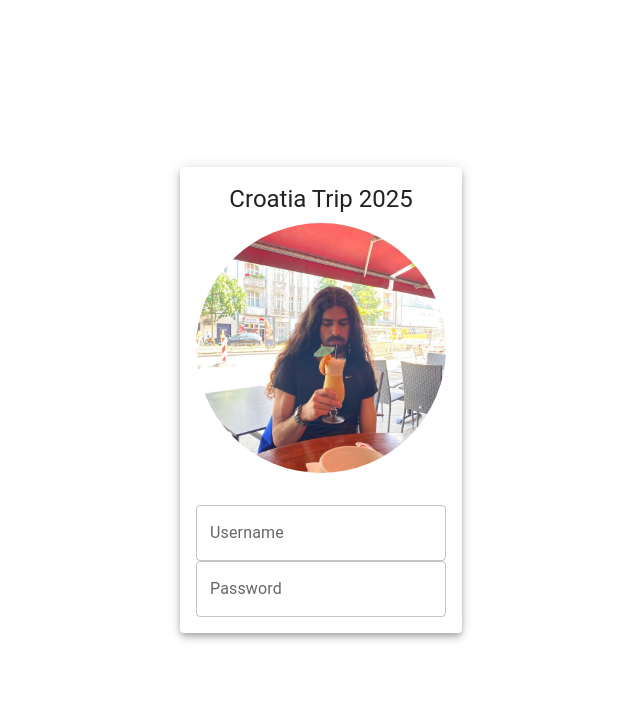
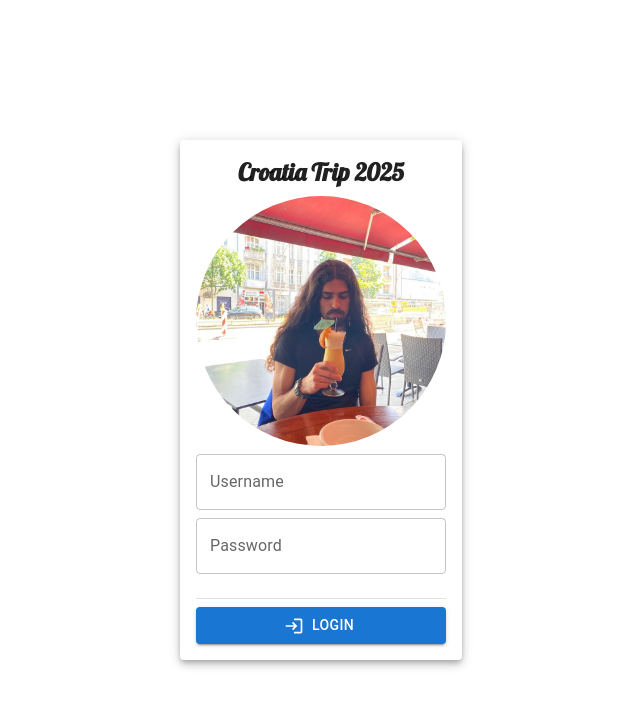
Before and after one commit to Deadly-Phantom/holiday-react, a Next.js app: page /login in a window 1280 px wide. Shown: the top 706 px of the page, without its empty margins (319-959 px from the left). Built offline with nearby package versions, Linux system fonts and the light colour scheme.

Commit message:
created login page and added new font (lobster)

```diff
--- a/src/app/globals.css
+++ b/src/app/globals.css
@@ -1,3 +1,10 @@
+@font-face {
+    font-family: 'lobster';
+    src: url(/Lobster-Regular.ttf) format('truetype');
+    font-weight: normal;
+    font-style: normal;
+}
+
 html, body {
     margin: 0;
     padding: 0;
--- a/src/app/login/page.tsx
+++ b/src/app/login/page.tsx
@@ -1,13 +1,27 @@
 "use client";
 
-import { Avatar, Paper, Stack, TextField, Typography } from "@mui/material";
+import { Login } from "@mui/icons-material";
+import {
+  Avatar,
+  Button,
+  Divider,
+  Paper,
+  Stack,
+  TextField,
+  Typography,
+} from "@mui/material";
 
 export default function Home() {
   return (
     <>
       <Paper elevation={5} sx={{ padding: 2, margin: "0 auto", maxWidth: 290 }}>
-        <Stack>
-          <Typography variant="h5" sx={{ margin: "0 auto" }}>
+        <Stack spacing={1}>
+          <Typography
+            fontFamily={"lobster"}
+            fontWeight={700}
+            variant="h5"
+            sx={{ margin: "0 auto", textAlign: "center" }}
+          >
             Croatia Trip 2025
           </Typography>
           <Avatar
@@ -22,6 +36,10 @@ export default function Home() {
             label="Password"
             variant="outlined"
           />
+          <Divider sx={{ paddingBottom: 2 }} />
+          <Button variant="contained" startIcon={<Login />}>
+            Login
+          </Button>
         </Stack>
       </Paper>
     </>
```
Also changed, not shown: public/Lobster-Regular.ttf (added).
